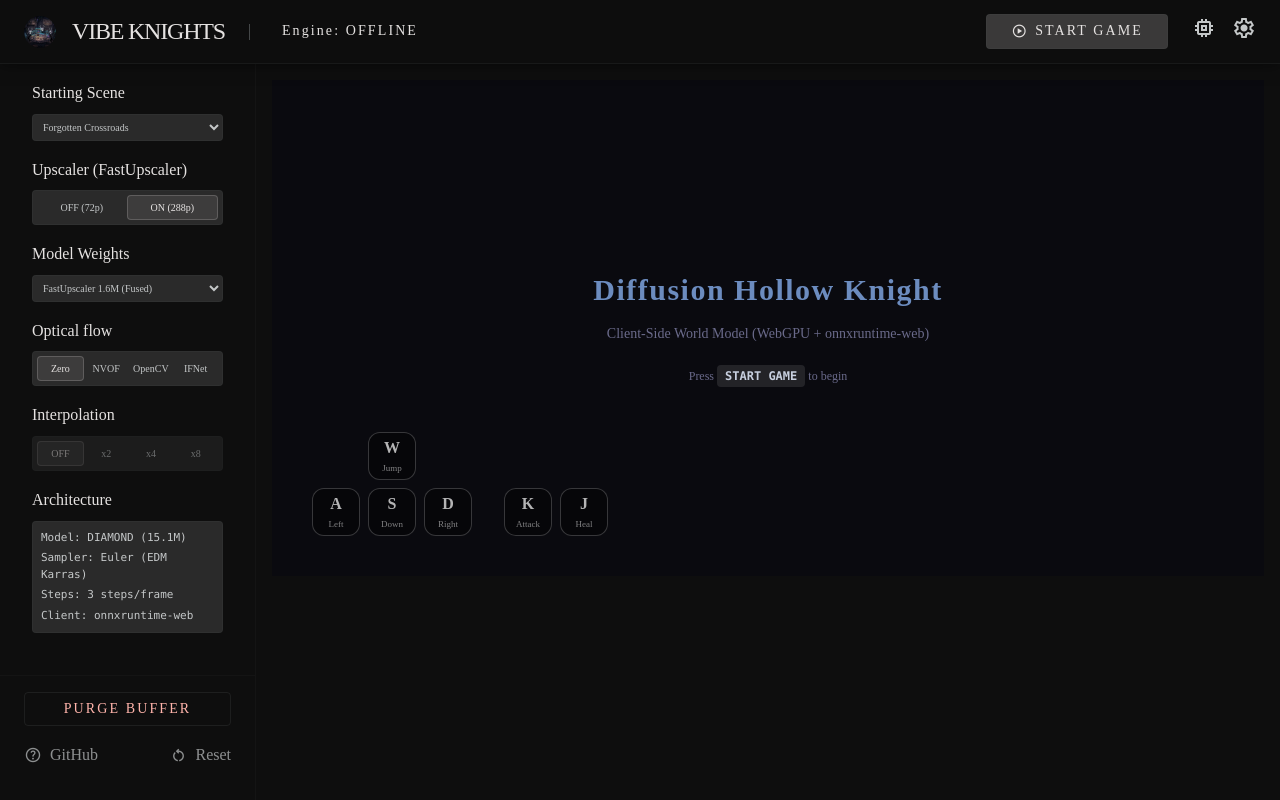
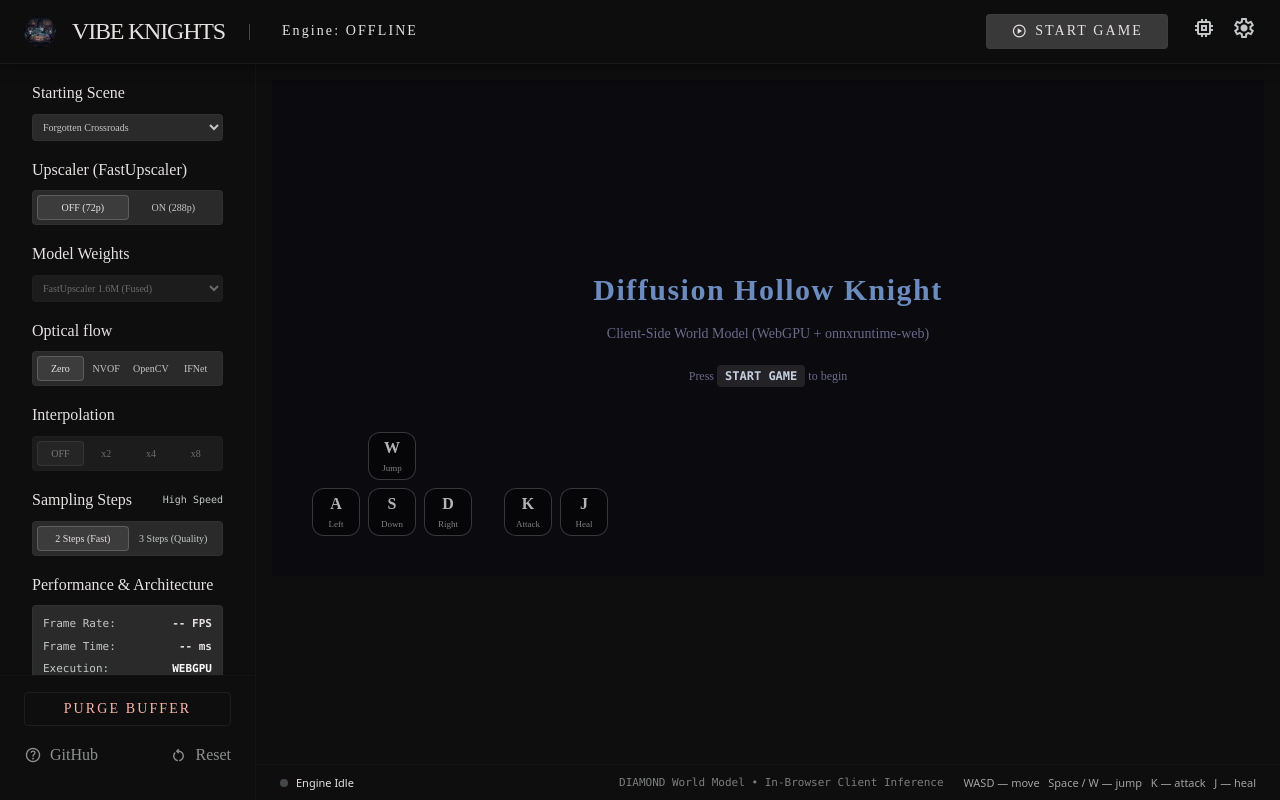
Before and after one commit to Vibe-Knights/Diffusion-Hollow-Knight, a Vue app in the folder frontend/: page / in a window 1280 px wide. Built offline with nearby package versions, Linux system fonts and the light colour scheme.

Commit message:
feat(perf): restore prominent FPS counters, HUD overlay, tensor reuse, and sampling steps selector

```diff
--- a/frontend/src/App.vue
+++ b/frontend/src/App.vue
@@ -16,6 +16,7 @@ const {
   loadingPercent,
   upscalerOn,
   upscalerAvailable,
+  samplingSteps,
   availableSeeds,
   activeSeed,
   connect,
@@ -38,6 +39,10 @@ const interpolationModel = ref('v1.0')
 
 function onToggleUpscaler(val: boolean) {
   sendSettings({ type: 'settings', upscaler: val })
+}
+
+function onChangeSteps(val: number) {
+  sendSettings({ type: 'settings', steps: val })
 }
 
 function onToggleInterpolation(val: boolean) {
@@ -86,7 +91,7 @@ onMounted(() => {
 </script>
 
 <template>
-  <div class="flex flex-col h-full min-h-screen font-body-lg dark bg-[#0e0e0e] text-on-surface">
+  <div class="flex flex-col h-screen overflow-hidden font-body-lg dark bg-[#0e0e0e] text-on-surface">
     <ControlPanel
       :connected="connectionState === 'connected'"
       :upscaler-on="upscalerOn"
@@ -105,7 +110,11 @@ onMounted(() => {
       :engine-backend="engineBackend"
       :available-seeds="availableSeeds"
       :active-seed="activeSeed"
+      :fps="fps"
+      :step-time-ms="stepTimeMs"
+      :sampling-steps="samplingSteps"
       @toggle-upscaler="onToggleUpscaler"
+      @change-steps="onChangeSteps"
       @toggle-interpolation="onToggleInterpolation"
       @change-exp="onChangeExp"
       @toggle-optical-flow="onToggleOpticalFlow"
@@ -118,7 +127,7 @@ onMounted(() => {
       @disconnect="disconnect"
     />
 
-    <div class="flex flex-1 pt-16 h-screen w-full">
+    <div class="flex flex-1 pt-16 overflow-hidden w-full">
       <main class="flex-1 ml-0 md:ml-64 relative overflow-hidden p-4 h-full">
         <GameScreen
           ref="gameScreenRef"
@@ -128,15 +137,18 @@ onMounted(() => {
           :loading-stage="loadingStage"
           :loading-percent="loadingPercent"
           :engine-backend="engineBackend"
+          :fps="fps"
+          :step-time-ms="stepTimeMs"
           @keyaction="sendInput"
         />
       </main>
     </div>
 
     <StatusBar
-      class="hidden"
       :connection-state="connectionState"
       :fps="fps"
+      :step-time-ms="stepTimeMs"
+      :engine-backend="engineBackend"
       :active-sessions="connectionState === 'connected' ? 1 : 0"
       :max-sessions="1"
     />
--- a/frontend/src/components/ControlPanel.vue
+++ b/frontend/src/components/ControlPanel.vue
@@ -17,6 +17,9 @@ defineProps<{
   engineBackend?: string
   availableSeeds?: Array<{ id: string; name: string }>
   activeSeed?: string
+  fps?: number
+  stepTimeMs?: number
+  samplingSteps?: number
 }>()
 
 const emit = defineEmits<{
@@ -28,6 +31,7 @@ const emit = defineEmits<{
   'change-upscale-model': [val: string]
   'change-interpolation-model': [val: string]
   'change-seed': [val: string]
+  'change-steps': [val: number]
   'purge-buffer': []
   'connect': []
   'disconnect': []
@@ -44,6 +48,11 @@ const emit = defineEmits<{
         <div class="flex items-center gap-2">
           <div class="soul-orb" :class="{ 'opacity-40': !connected }"></div>
           <span class="font-label-caps text-label-caps text-on-surface">Engine: {{ connected ? (engineBackend?.toUpperCase() || 'WEBGPU') : 'OFFLINE' }}</span>
+        </div>
+        <div v-if="connected" class="flex items-center gap-2 px-3 py-1 rounded-full bg-surface-container-high border border-outline-variant/30 text-xs font-mono shadow-sm">
+          <span class="inline-block w-2 h-2 rounded-full" :class="(fps ?? 0) >= 15 ? 'bg-emerald-400' : (fps ?? 0) >= 8 ? 'bg-amber-400' : 'bg-cyan-400 animate-pulse'"></span>
+          <span class="font-bold text-on-surface">{{ (fps ?? 0) > 0 ? (fps ?? 0).toFixed(1) : '--' }} FPS</span>
+          <span class="text-on-surface-variant text-[11px]">({{ (stepTimeMs ?? 0) > 0 ? stepTimeMs : '--' }} ms)</span>
         </div>
       </div>
       <div class="flex items-center gap-6">
@@ -125,13 +134,50 @@ const emit = defineEmits<{
               </div>
             </div>
 
+            <!-- Sampling Steps (Performance vs Quality) -->
             <div class="flex flex-col gap-2">
-              <span class="font-body-md text-body-md text-on-surface">Architecture</span>
-              <div class="bg-surface-container-high rounded p-2 border border-outline-variant/20 text-[11px] text-on-surface-variant font-mono space-y-1">
-                <div>Model: DIAMOND (15.1M)</div>
-                <div>Sampler: Euler (EDM Karras)</div>
-                <div>Steps: 3 steps/frame</div>
-                <div>Client: onnxruntime-web</div>
+              <div class="flex items-center justify-between">
+                <span class="font-body-md text-body-md text-on-surface">Sampling Steps</span>
+                <span class="text-[10px] text-on-surface-variant font-mono">{{ (samplingSteps ?? 2) === 2 ? 'High Speed' : 'High Quality' }}</span>
+              </div>
+              <div class="flex bg-surface-container-high rounded p-1 border border-outline-variant/20">
+                <button
+                  @click="emit('change-steps', 2)"
+                  class="flex-1 font-label-caps text-[10px] py-1 text-center rounded transition-colors"
+                  :class="(samplingSteps ?? 2) === 2 ? 'bg-on-surface/10 text-on-surface border border-on-surface/20' : 'text-on-surface-variant hover:text-on-surface'"
+                >2 Steps (Fast)</button>
+                <button
+                  @click="emit('change-steps', 3)"
+                  class="flex-1 font-label-caps text-[10px] py-1 text-center rounded transition-colors"
+                  :class="(samplingSteps ?? 2) === 3 ? 'bg-on-surface/10 text-on-surface border border-on-surface/20' : 'text-on-surface-variant hover:text-on-surface'"
+                >3 Steps (Quality)</button>
+              </div>
+            </div>
+
+            <!-- Performance & Architecture Metrics -->
+            <div class="flex flex-col gap-2">
+              <span class="font-body-md text-body-md text-on-surface">Performance & Architecture</span>
+              <div class="bg-surface-container-high rounded p-2.5 border border-outline-variant/20 text-[11px] text-on-surface-variant font-mono space-y-1.5">
+                <div class="flex justify-between items-center">
+                  <span>Frame Rate:</span>
+                  <span class="text-on-surface font-bold">{{ (fps ?? 0) > 0 ? (fps ?? 0).toFixed(1) : '--' }} FPS</span>
+                </div>
+                <div class="flex justify-between items-center">
+                  <span>Frame Time:</span>
+                  <span class="text-on-surface font-bold">{{ (stepTimeMs ?? 0) > 0 ? stepTimeMs : '--' }} ms</span>
+                </div>
+                <div class="flex justify-between items-center">
+                  <span>Execution:</span>
+                  <span class="text-primary font-bold">{{ engineBackend?.toUpperCase() || 'WEBGPU' }}</span>
+                </div>
+                <div class="flex justify-between items-center">
+                  <span>World Model:</span>
+                  <span>DIAMOND U-Net (15.1M)</span>
+                </div>
+                <div class="flex justify-between items-center">
+                  <span>Upscaler:</span>
+                  <span>{{ upscalerOn ? 'FastUpscaler (288p)' : 'Native (72p Pixelated)' }}</span>
+                </div>
               </div>
             </div>
           </div>
--- a/frontend/src/components/GameScreen.vue
+++ b/frontend/src/components/GameScreen.vue
@@ -9,6 +9,8 @@ const props = defineProps<{
   loadingStage?: string
   loadingPercent?: number
   engineBackend?: EngineBackend
+  fps?: number
+  stepTimeMs?: number
 }>()
 
 const emit = defineEmits<{
@@ -109,6 +111,27 @@ function onDoubleClick() {
       @dblclick="onDoubleClick"
     />
 
+    <!-- Real-time HUD (FPS, Latency & Engine) overlay -->
+    <div
+      v-if="connectionState === 'connected'"
+      class="absolute top-4 right-4 bg-black/70 backdrop-blur-md border border-white/10 rounded-lg px-3 py-1.5 flex items-center gap-3 text-xs font-mono pointer-events-none z-20 shadow-2xl"
+    >
+      <div class="flex items-center gap-1.5">
+        <span class="w-2 h-2 rounded-full" :class="(fps ?? 0) >= 15 ? 'bg-emerald-400' : (fps ?? 0) >= 8 ? 'bg-amber-400' : 'bg-cyan-400 animate-pulse'"></span>
+        <span class="text-white font-bold">{{ (fps ?? 0) > 0 ? (fps ?? 0).toFixed(1) : '--' }}</span>
+        <span class="text-white/60 text-[10px]">FPS</span>
+      </div>
+      <div class="h-3 w-[1px] bg-white/20"></div>
+      <div class="flex items-center gap-1 text-white/80">
+        <span>{{ (stepTimeMs ?? 0) > 0 ? stepTimeMs : '--' }}</span>
+        <span class="text-white/60 text-[10px]">ms</span>
+      </div>
+      <div class="h-3 w-[1px] bg-white/20"></div>
+      <span class="text-[10px] uppercase tracking-wider text-hollow-accent font-semibold">
+        {{ engineBackend || 'WEBGPU' }}
+      </span>
+    </div>
+
     <div class="absolute bottom-6 left-6 p-4 rounded-lg flex gap-8 z-20 items-end">
       <div class="flex flex-col items-center gap-2">
         <div class="flex justify-center w-full">
--- a/frontend/src/components/StatusBar.vue
+++ b/frontend/src/components/StatusBar.vue
@@ -1,52 +1,64 @@
 <script setup lang="ts">
-import type { ConnectionState } from '@/types'
+import type { ConnectionState, EngineBackend } from '@/types'
 
 defineProps<{
   connectionState: ConnectionState
-  fps: number
-  activeSessions: number
-  maxSessions: number
+  fps?: number
+  stepTimeMs?: number
+  engineBackend?: EngineBackend
+  activeSessions?: number
+  maxSessions?: number
 }>()
 
 const stateLabels: Record<ConnectionState, string> = {
-  idle: 'Idle',
-  connecting: 'Connecting…',
-  connected: 'Connected',
-  disconnected: 'Disconnected',
-  error: 'Error',
+  idle: 'Engine Idle',
+  connecting: 'Initializing WebGPU…',
+  connected: 'Engine Running',
+  disconnected: 'Paused',
+  error: 'Engine Error',
 }
 
 const stateColors: Record<ConnectionState, string> = {
-  idle: 'bg-hollow-muted',
-  connecting: 'bg-yellow-400',
-  connected: 'bg-green-400',
-  disconnected: 'bg-red-400',
+  idle: 'bg-outline-variant',
+  connecting: 'bg-amber-400',
+  connected: 'bg-emerald-400',
+  disconnected: 'bg-rose-400',
   error: 'bg-red-500',
 }
 </script>
 
 <template>
-  <footer class="flex items-center justify-between px-6 py-2 bg-hollow-panel border-t border-hollow-border text-xs text-hollow-muted shrink-0">
-    <div class="flex items-center gap-4">
+  <footer class="h-9 ml-0 md:ml-64 px-6 bg-surface-container-lowest border-t border-outline-variant/10 flex items-center justify-between text-xs text-on-surface-variant shrink-0 z-30 font-mono">
+    <div class="flex items-center gap-5">
       <!-- Connection indicator -->
-      <div class="flex items-center gap-1.5">
+      <div class="flex items-center gap-2">
         <span class="w-2 h-2 rounded-full" :class="stateColors[connectionState]" />
-        <span>{{ stateLabels[connectionState] }}</span>
+        <span class="text-on-surface font-sans font-medium text-[11px]">{{ stateLabels[connectionState] }}</span>
       </div>
 
-      <!-- FPS -->
-      <span v-if="connectionState === 'connected'">
-        {{ fps }} FPS
-      </span>
+      <!-- FPS & Latency -->
+      <div v-if="connectionState === 'connected'" class="flex items-center gap-3">
+        <span class="text-on-surface font-bold">
+          {{ (fps ?? 0) > 0 ? (fps ?? 0).toFixed(1) : '--' }} FPS
+        </span>
+        <span v-if="(stepTimeMs ?? 0) > 0" class="text-on-surface-variant/70 text-[11px]">
+          {{ stepTimeMs }} ms
+        </span>
+        <span class="px-1.5 py-0.2 rounded bg-surface-container-high text-[10px] text-primary uppercase font-bold">
+          {{ engineBackend || 'WEBGPU' }}
+        </span>
+      </div>
     </div>
 
-    <div class="flex items-center gap-4">
-      <!-- Sessions -->
-      <span>Sessions: {{ activeSessions }}/{{ maxSessions }}</span>
+    <div class="flex items-center gap-5">
+      <!-- Client Architecture Badge -->
+      <span class="hidden sm:inline text-on-surface-variant/60 text-[11px]">
+        DIAMOND World Model • In-Browser Client Inference
+      </span>
 
       <!-- Controls hint -->
-      <span class="text-hollow-muted/60">
-        WASD / Arrows — move &nbsp; Space — jump &nbsp; K — attack &nbsp; J — heal
+      <span class="text-on-surface-variant/80 text-[11px] font-sans">
+        WASD — move &nbsp; Space / W — jump &nbsp; K — attack &nbsp; J — heal
       </span>
     </div>
   </footer>
--- a/frontend/src/composables/useGameEngine.ts
+++ b/frontend/src/composables/useGameEngine.ts
@@ -22,8 +22,9 @@ export function useGameEngine() {
   const loadingStage: Ref<string> = ref('');
   const loadingPercent: Ref<number> = ref(0);
 
-  const upscalerOn: Ref<boolean> = ref(true);
+  const upscalerOn: Ref<boolean> = ref(false);
   const upscalerAvailable: Ref<boolean> = ref(true);
+  const samplingSteps: Ref<number> = ref(2);
 
   const availableSeeds: Ref<SeedManifestItem[]> = ref([]);
   const activeSeed: Ref<string> = ref('seed_1');
@@ -141,6 +142,11 @@ export function useGameEngine() {
       worker.postMessage({ type: 'set-upscaler', enabled: settings.upscaler });
     }
 
+    if (settings.steps !== undefined) {
+      samplingSteps.value = settings.steps;
+      worker.postMessage({ type: 'set-steps', steps: settings.steps });
+    }
+
     if (settings.seed_id !== undefined) {
       activeSeed.value = settings.seed_id;
       worker.postMessage({ type: 'set-seed', seedId: settings.seed_id });
@@ -170,6 +176,7 @@ export function useGameEngine() {
     loadingPercent,
     upscalerOn,
     upscalerAvailable,
+    samplingSteps,
     availableSeeds,
     activeSeed,
     connect,
--- a/frontend/src/types/index.ts
+++ b/frontend/src/types/index.ts
@@ -27,6 +27,7 @@ export interface SettingsMessage {
   upscale_model?: string
   interpolation_model?: string
   seed_id?: string
+  steps?: number
 }
 
 export type ConnectionState = 'idle' | 'connecting' | 'connected' | 'disconnected' | 'error'
@@ -56,6 +57,7 @@ export type WorkerInMessage =
   | { type: 'stop' }
   | { type: 'key'; key: string; state: 'down' | 'up' }
   | { type: 'set-upscaler'; enabled: boolean }
+  | { type: 'set-steps'; steps: number }
   | { type: 'set-seed'; seedId: string }
   | { type: 'purge-buffer' }
 
--- a/frontend/src/workers/inference.worker.ts
+++ b/frontend/src/workers/inference.worker.ts
@@ -45,13 +45,25 @@ const prevLrBuffer = new Float32Array(LR_CHW_SIZE);
 let lrRgbaBuffer = new Uint8ClampedArray(LR_RGBA_SIZE);
 let hrRgbaBuffer = new Uint8ClampedArray(HR_RGBA_SIZE);
 
-// Sigmas schedule (3 steps)
-const sigmas = buildSigmas(3, 0.002, 5.0, 7);
+// Configurable sampling steps (default 2 for high performance, 3 for quality)
+let samplingSteps = 2;
+let sigmas = buildSigmas(samplingSteps, 0.002, 5.0, 7);
+let sigmaTensors: ort.Tensor[] = [];
+
+function rebuildSigmas(steps: number) {
+  samplingSteps = Math.max(1, Math.min(steps, 10));
+  sigmas = buildSigmas(samplingSteps, 0.002, 5.0, 7);
+  sigmaTensors = [];
+  for (let s = 0; s < samplingSteps; s++) {
+    sigmaTensors.push(new ort.Tensor('float32', Float32Array.from([sigmas[s]]), [1]));
+  }
+}
+rebuildSigmas(samplingSteps);
 
 // Input and loop state
 const pressedKeys = new Set<string>();
 let isRunning = false;
-let upscalerEnabled = true;
+let upscalerEnabled = false; // Default to false (72p pixel-art) for blazing performance, user can toggle 288p on GPU
 let isStepInProgress = false;
 
 // Seed states
@@ -59,9 +71,7 @@ let seedManifest: SeedManifestItem[] = [];
 let currentSeedId = 'seed_1';
 let currentSeedData: ArrayBuffer | null = null;
 
-// FPS calculation
-let frameCounter = 0;
-let lastFpsTime = performance.now();
+// FPS calculation with EMA smoothing for immediate responsiveness
 let currentFps = 0;
 
 function post(msg: WorkerOutMessage, transfer?: Transferable[]) {
@@ -221,16 +231,20 @@ async function step() {
     // 2. Generate Gaussian noise x ~ N(0, 1)
     boxMullerRandom(xBuffer, 0, 1.0);
 
-    // 3. EDM Euler sampling loop (3 steps)
-    for (let s = 0; s < 3; s++) {
+    // Pre-allocate context tensors once per frame to eliminate GC and buffer creation overhead
+    const prevObsTensor = new ort.Tensor('float32', obsBuffer, [1, CONTEXT_LEN * 3, H, W]);
+    const prevActTensor = new ort.Tensor('int64', actBuffer, [1, CONTEXT_LEN]);
+
+    // 3. EDM Euler sampling loop
+    for (let s = 0; s < samplingSteps; s++) {
       const sigmaCurr = sigmas[s];
       const sigmaNext = sigmas[s + 1];
 
       const feeds = {
         noisy_next_obs: new ort.Tensor('float32', xBuffer, [1, 3, H, W]),
-        sigma: new ort.Tensor('float32', Float32Array.from([sigmaCurr]), [1]),
-        prev_obs: new ort.Tensor('float32', obsBuffer, [1, CONTEXT_LEN * 3, H, W]),
-        prev_act: new ort.Tensor('int64', actBuffer, [1, CONTEXT_LEN]),
+        sigma: sigmaTensors[s],
+        prev_obs: prevObsTensor,
+        prev_act: prevActTensor,
       };
 
       const results = await denoiserSession.run(feeds);
@@ -260,10 +274,14 @@ async function step() {
     let outHeight = H;
     let transferBuffer: ArrayBuffer;
 
+    const tDenoise = performance.now() - tStart;
+    let tUpscale = 0;
+
     if (upscalerEnabled && upscalerSession) {
       outWidth = HR_W;
       outHeight = HR_H;
 
+      const tUpStart = performance.now();
       const upscalerFeeds = {
         lr_current: new ort.Tensor('float32', xBuffer, [1, 3, H, W]),
         prev_lr: new ort.Tensor('float32', prevLrBuffer, [1, 3, H, W]),
@@ -271,6 +289,7 @@ async function step() {
 
       const upResults = await upscalerSession.run(upscalerFeeds);
       const hrFrame = upResults.hr_frame.data as Float32Array;
+      tUpscale = performance.now() - tUpStart;
 
       // Update previous low-res for next upscaler step
       prevLrBuffer.set(xBuffer);
@@ -295,17 +314,17 @@ async function step() {
       lrRgbaBuffer = new Uint8ClampedArray(LR_RGBA_SIZE);
     }
 
-    // Calculate FPS
-    frameCounter++;
+    // Calculate FPS with EMA smoothing for immediate responsiveness
     const now = performance.now();
-    const elapsed = now - lastFpsTime;
-    if (elapsed >= 1000) {
-      currentFps = Math.round((frameCounter * 1000) / elapsed);
-      frameCounter = 0;
-      lastFpsTime = now;
+    const stepTimeMs = now - tStart;
+    const instantFps = stepTimeMs > 0 ? (1000 / stepTimeMs) : 0;
+    if (currentFps === 0) {
+      currentFps = instantFps;
+    } else {
+      currentFps = currentFps * 0.75 + instantFps * 0.25;
     }
 
-    const stepTimeMs = now - tStart;
+    console.log(`[Worker Frame] Total: ${stepTimeMs.toFixed(1)}ms (Denoiser ${samplingSteps}x: ${tDenoise.toFixed(1)}ms, Upscaler: ${tUpscale.toFixed(1)}ms) | FPS: ${currentFps.toFixed(1)}`);
 
     // Send frame to main thread
     post(
@@ -365,6 +384,10 @@ self.onmessage = async (e: MessageEvent<WorkerInMessage>) => {
       upscalerEnabled = msg.enabled;
       break;
 
+    case 'set-steps':
+      rebuildSigmas(msg.steps);
+      break;
+
     case 'set-seed':
       await loadSeed(msg.seedId);
       break;
```
Also changed, not shown: frontend/test_client_browser.mjs (+25 -0 lines).
